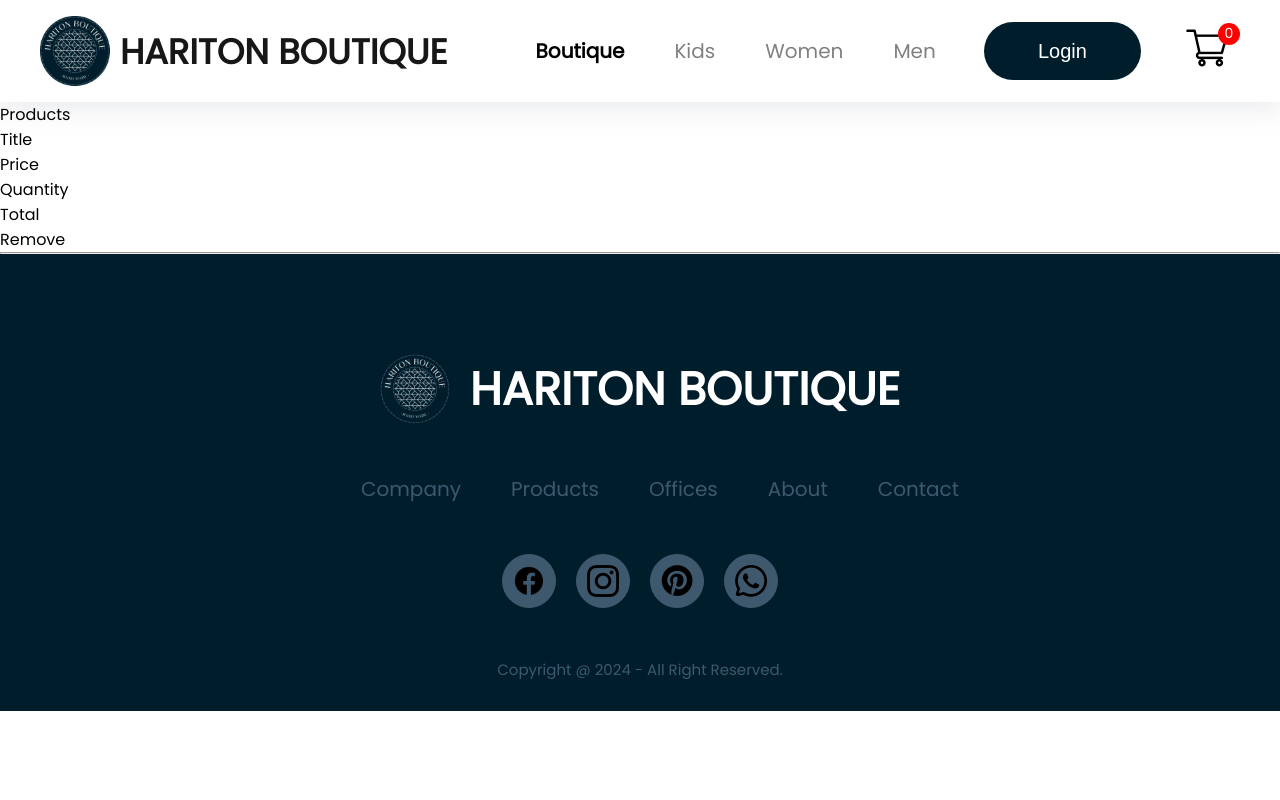
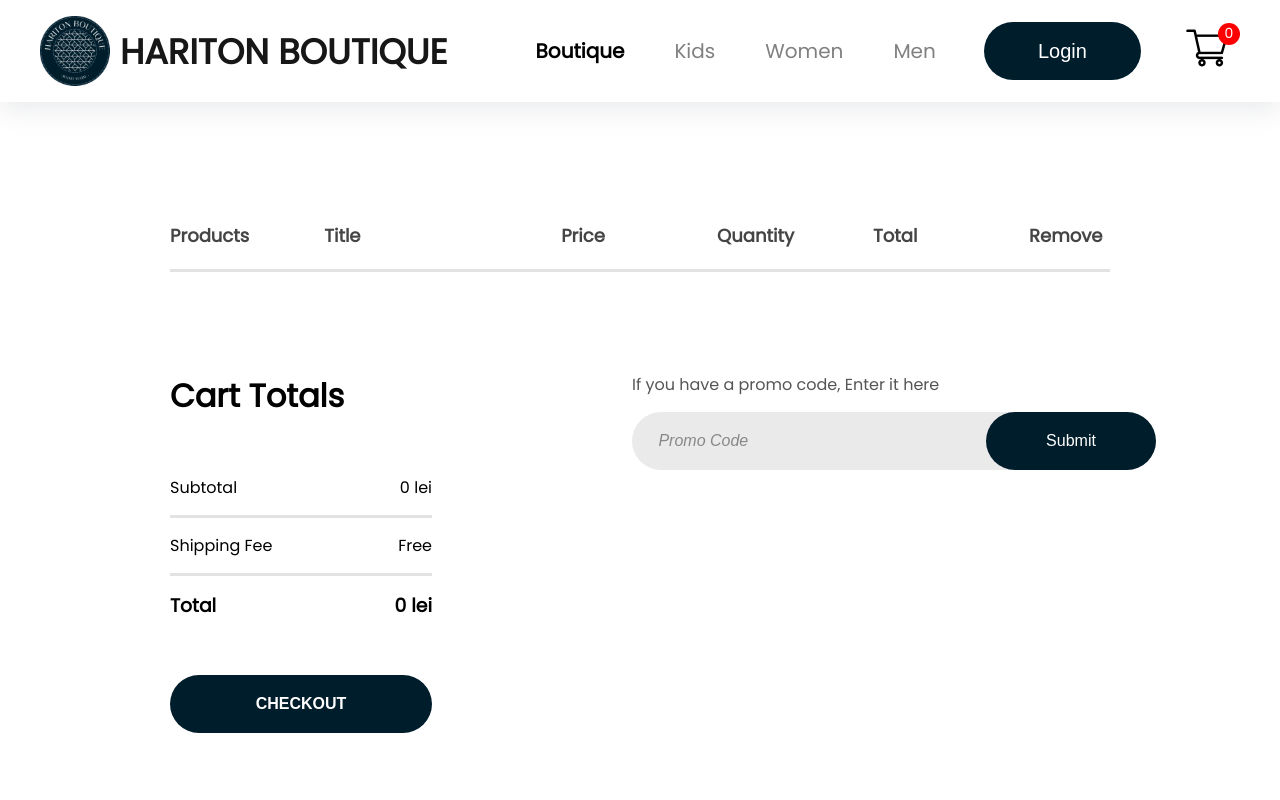
Before and after one commit to HaritonBogdan/E-commerce, a React (Create React App) app in the folder frondend/: page /cart in a window 1280 px wide. Shown: the top 800 px of the page. Built offline with nearby package versions, Linux system fonts and the light colour scheme.

Commit message:
finishing cart

```diff
--- a/frondend/src/Components/CartItems/CartItems.jsx
+++ b/frondend/src/Components/CartItems/CartItems.jsx
@@ -21,7 +21,9 @@
         if (cartItems[e.id] > 0) {
           return (
             <div>
-              <div className={classes["cartitems-format"]}>
+              <div
+                className={`${classes["cartitems-format"]} ${classes["cartitems-format-main"]}`}
+              >
                 <img
                   src={e.image}
                   alt=""
@@ -32,8 +34,9 @@
                 <button className={classes["cartitems-quantity"]}>
                   {cartItems[e.id]}
                 </button>
-                <p>{e.new_price * cartItems[e.id]}</p>
+                <p>{e.new_price * cartItems[e.id]} lei</p>
                 <img
+                  className={classes["cartitems-remove-icon"]}
                   src={remove_icon}
                   onClick={() => {
                     removeFromCart(e.id);
@@ -47,6 +50,35 @@
         }
         return null;
       })}
+      <div className={classes["cartitems-down"]}>
+        <div className={classes["cartitems-total"]}>
+          <h1>Cart Totals</h1>
+          <div>
+            <div className={classes["cartitems-total-item"]}>
+              <p>Subtotal</p>
+              <p>{0} lei</p>
+            </div>
+            <hr />
+            <div className={classes["cartitems-total-item"]}>
+              <p>Shipping Fee</p>
+              <p>Free</p>
+            </div>
+            <hr />
+            <div className={classes["cartitems-total-item"]}>
+              <h3>Total</h3>
+              <h3>{0} lei</h3>
+            </div>
+          </div>
+          <button>CHECKOUT</button>
+        </div>
+        <div className={classes["cartitems-promocode"]}>
+          <p>If you have a promo code, Enter it here</p>
+          <div className={classes["cartitems-promobox"]}>
+            <input type="text" placeholder=" Promo Code" />
+            <button>Submit</button>
+          </div>
+        </div>
+      </div>
     </div>
   );
 };
--- a/frondend/src/Components/CartItems/CartItems.module.css
+++ b/frondend/src/Components/CartItems/CartItems.module.css
@@ -0,0 +1,131 @@
+.cartitems {
+  margin: 100px 170px;
+}
+
+.cartitems hr {
+  height: 3px;
+  background: #e2e2e2;
+  border: 0;
+}
+
+.cartitems-format-main {
+  display: grid;
+  grid-template-columns: 0.5fr 2fr 1fr 1fr 1fr 1fr;
+  align-items: center;
+  gap: 75px;
+  padding: 20px 0px;
+  color: #454545;
+  font-size: 18px;
+  font-weight: 600;
+}
+
+.cartitems-format {
+  font-size: 17px;
+  font-weight: 500;
+}
+
+.cartitems-product-icon {
+  height: 62px;
+}
+
+.cartitems-remove-icon {
+  width: 15px;
+  margin: 0px 40px;
+  cursor: pointer;
+}
+
+.cartitems-quantity {
+  width: 64px;
+  height: 50px;
+  border: 2px solid #ebebeb;
+  background: #fff;
+  border-radius: 3px;
+}
+
+.cartitems-down {
+  display: flex;
+  margin: 100px 0px;
+}
+
+.cartitems-total {
+  flex: 1;
+  display: flex;
+  flex-direction: column;
+  margin-right: 200px;
+  gap: 40px;
+}
+
+.cartitems-total-item {
+  display: flex;
+  justify-content: space-between;
+  padding: 15px 0px;
+}
+
+.cartitems-total button {
+  width: 262px;
+  height: 58px;
+  margin-left: auto;
+  outline: none;
+  border: none;
+  background: #001d2b;
+  color: #fff;
+  font-size: 16px;
+  font-weight: 600;
+  border-radius: 80px;
+  cursor: pointer;
+}
+
+.cartitems-total button:hover {
+  background: #3e596e;
+}
+
+.cartitems-promocode {
+  /* flex: 1; */
+  font-size: 16px;
+  font-weight: 500;
+}
+
+.cartitems-promocode p {
+  color: #555;
+}
+
+.cartitems-promobox {
+  width: 504px;
+  margin-top: 15px;
+  padding-left: 20px;
+  height: 58px;
+  background: #eaeaea;
+  border-radius: 80px;
+}
+
+.cartitems-promobox input {
+  border: none;
+  outline: none;
+  background-color: transparent;
+  font-size: 16px;
+  width: 330px;
+  height: 50px;
+}
+
+.cartitems-promocode input::placeholder {
+  font-style: italic;
+  color: #888;
+}
+
+.cartitems-promobox button {
+  width: 170px;
+  height: 58px;
+  border: none;
+  outline: none;
+  font-size: 16px;
+  background: #001d2b;
+  color: white;
+  cursor: pointer;
+  /* border-top-right-radius: 5px;
+  border-bottom-right-radius: 5px; */
+  border-radius: 80px;
+}
+
+.cartitems-promobox button:hover {
+  background: #3e596e;
+}
--- a/frondend/src/Components/ProductDisplay/ProductDisplay.module.css
+++ b/frondend/src/Components/ProductDisplay/ProductDisplay.module.css
@@ -92,7 +92,7 @@
 
 .productdisplay-right button {
   padding: 20px 40px;
-  width: 60%;
+  width: 50%;
   font-size: 16px;
   font-weight: 600;
   color: white;
@@ -100,7 +100,7 @@
   margin-top: 30px;
   border: none;
   outline: none;
-  border-radius: 3px;
+  border-radius: 80px;
   cursor: pointer;
 }
 
--- a/frondend/src/Context/ShopContext.jsx
+++ b/frondend/src/Context/ShopContext.jsx
@@ -23,7 +23,26 @@
     setCartItems((prev) => ({ ...prev, [itemId]: prev[itemId] - 1 }));
   };
 
-  const contextValue = { all_product, cartItems, addToCart, removeFromCart };
+  const getTotalCartAmount = () => {
+    let totalAmount = 0;
+    for (const item in cartItems) {
+      if (cartItems[item] > 0) {
+        let itemInfo = all_product.find(
+          (product) => product.id === Number(item)
+        );
+        totalAmount += itemInfo.new_price * cartItems[item];
+      }
+      return totalAmount;
+    }
+  };
+
+  const contextValue = {
+    getTotalCartAmount,
+    all_product,
+    cartItems,
+    addToCart,
+    removeFromCart,
+  };
   console.log(cartItems);
 
   return (
--- a/frondend/src/Pages/CSS/LoginSignup.module.css
+++ b/frondend/src/Pages/CSS/LoginSignup.module.css
@@ -38,9 +38,9 @@
   border-radius: 5px;
 }
 
-.loginsignup-fields input:hover {
+/* .loginsignup-fields input:hover {
   box-shadow: #001d2b 0px 1px 4px, #3e596e 0px 0px 0px 1px;
-}
+} */
 
 .loginsignup-fields input:focus {
   box-shadow: #001d2b 0px 1px 4px, #3e596e 0px 0px 0px 2px;
```
